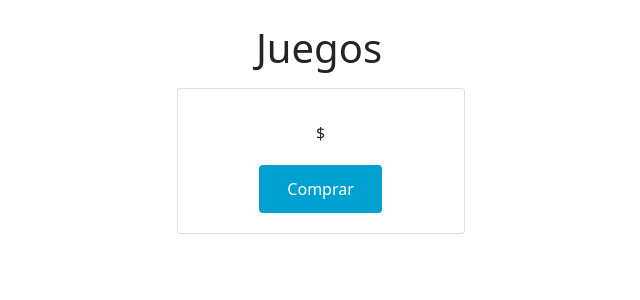
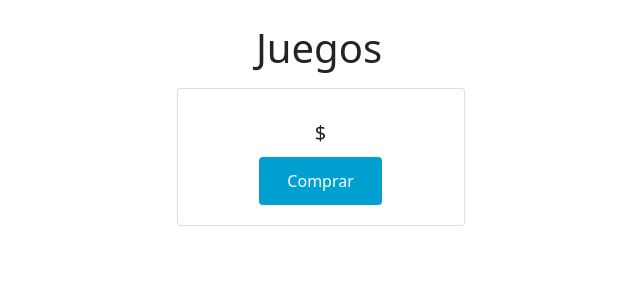
Before and after one commit to thezline/phpcode, a PHP site: page / in a window 1280 px wide. Shown: the part 56-356 px from the top of the page, without its empty margins (321-961 px from the left). Run offline with PHP 8.4, Linux system fonts and the light colour scheme; tables that the repository leaves empty or names only in its code hold one stand-in row (values such as "Sample post"); data that the repository does not hold is empty.

Commit message:
Make it better

```diff
--- a/views/index.php
+++ b/views/index.php
@@ -23,7 +23,7 @@
                     <div class="card-body">
                         <h5 class="card-title"><?php echo $dato["name"] ?></h5>
                        <p class="card-text"><?php echo $dato["description"] ?></p>
-                       <p class="card-text">$<?php echo $dato["price"] ?></p>
+                       <h5>$<?php echo $dato["price"] ?></h5>
                        <a href="#" class="myButton">Comprar</a>
                 </div>
             </div>
```
Also changed, not shown: views/assets/css/style.css (line endings or trailing spaces).
